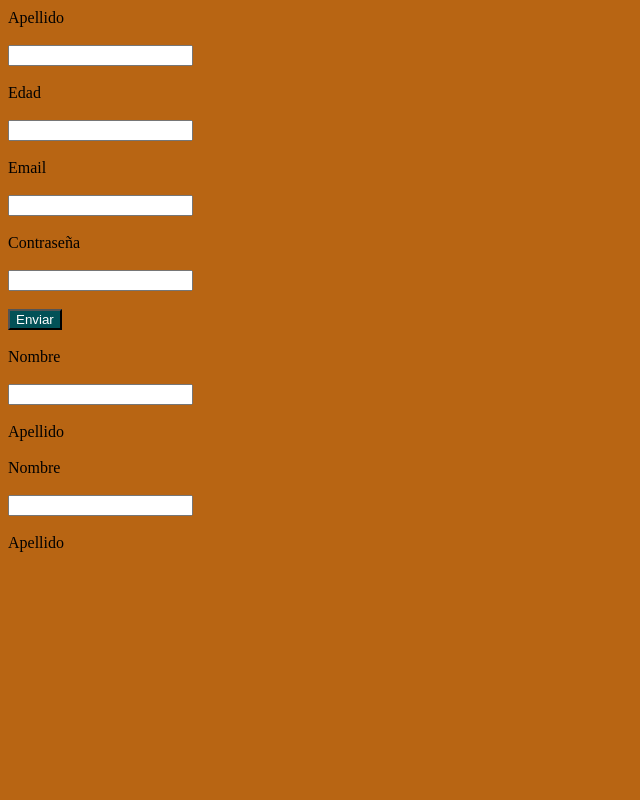
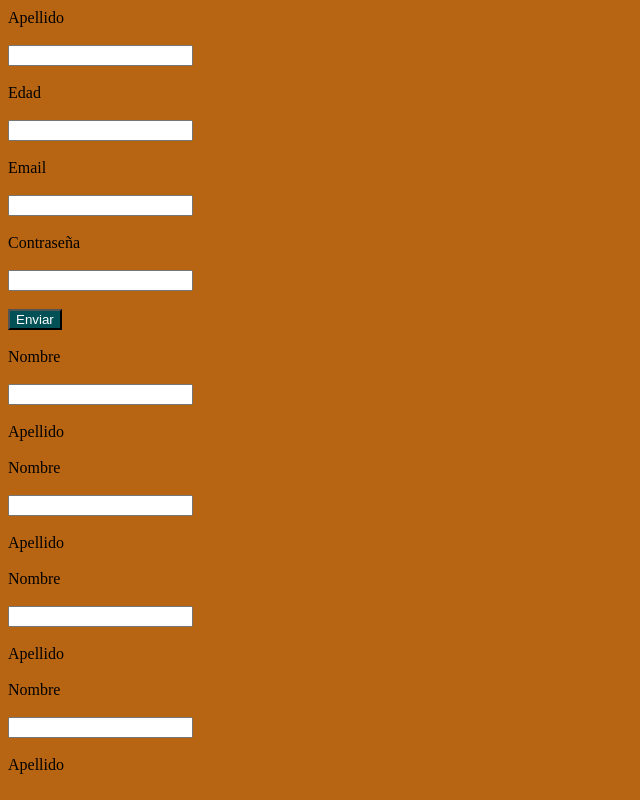
Before and after one commit to iLeond/Bedu, a plain HTML site: page index.html in a window 1280 px wide. Shown: the part 1428-2228 px from the top of the page, without its empty margins (0-640 px from the left). Before the commit the page ends 2006 px from the top, so only its background shows below. Drawn offline with Linux system fonts and the light colour scheme.

Commit message:
segundo commit

```diff
--- a/index.html
+++ b/index.html
@@ -88,6 +88,12 @@
         <label for="name">Nombre</label><br><br>
         <input type="text" name="fname" ><br><br>
         <label>Apellido</label><br><br>
+        <label for="name">Nombre</label><br><br>
+        <input type="text" name="fname" ><br><br>
+        <label>Apellido</label><br><br>
+        <label for="name">Nombre</label><br><br>
+        <input type="text" name="fname" ><br><br>
+        <label>Apellido</label><br><br>
 
 </body>
 </html>
```
